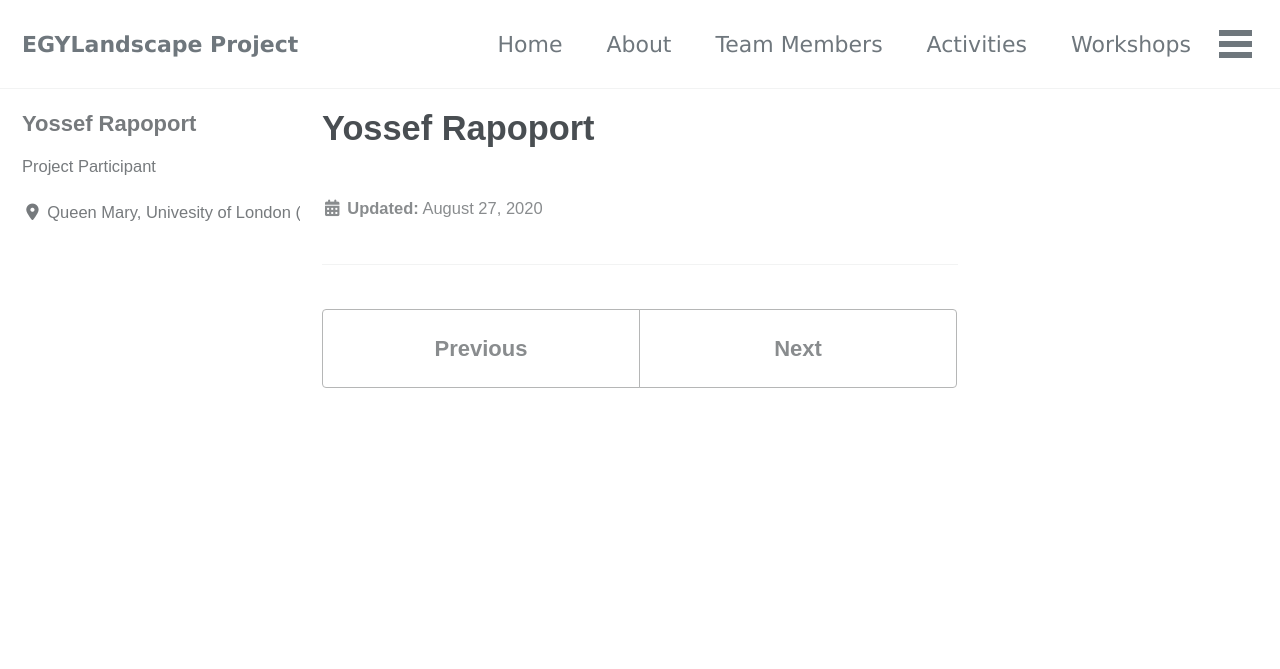
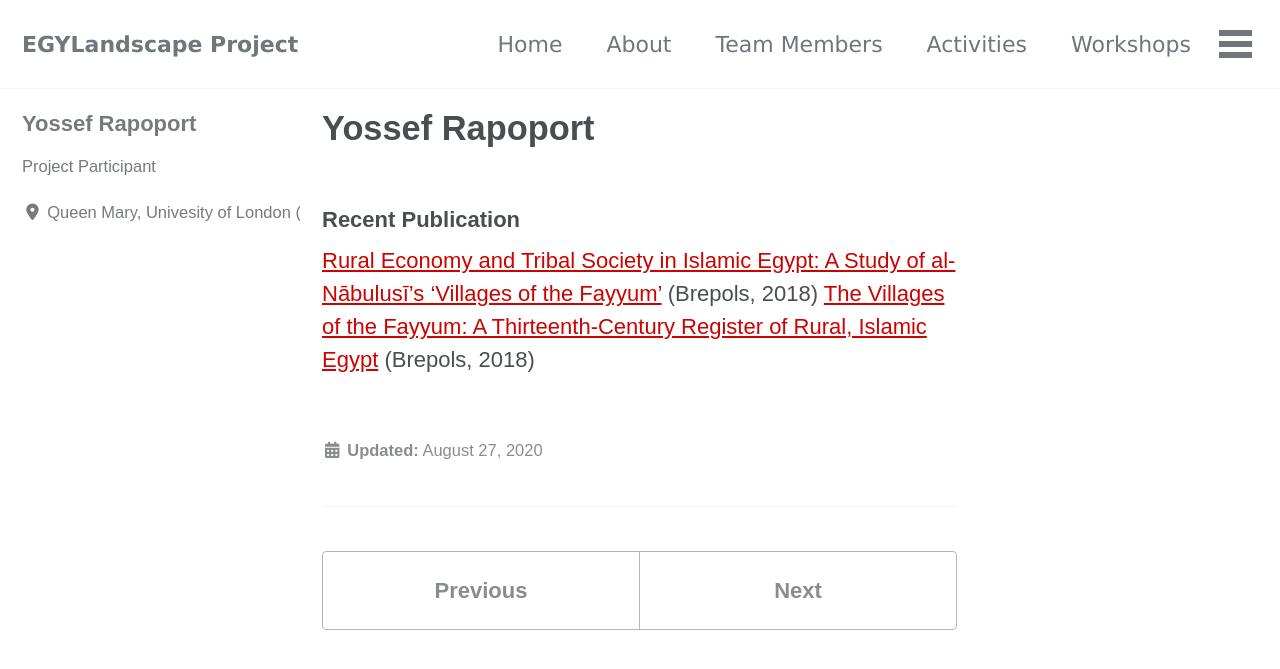
Before and after one commit to mhshaaban/egylandscapeproject.github.io, a Jekyll site: the page built from _members/YossefRapoport.md, in a window 1280 px wide and 900 px high. Shown: the top 669 px of the window. Built offline with Jekyll 4.4.1, drawn with Linux system fonts in a browser that asks for light colours; cached includes are drawn as plain includes; nearby versions of some CDN libraries; some web fonts are replaced.

Commit message:
Update YossefRapoport.md

```diff
--- a/_members/YossefRapoport.md
+++ b/_members/YossefRapoport.md
@@ -6,3 +6,8 @@ toc: false
 toc_sticky: false
 layout: single
 ---
+
+### Recent Publication
+
+<a href="http://www.brepols.net/Pages/ShowProduct.aspx?prod_id=IS-9782503575186-1">Rural Economy and Tribal Society in Islamic Egypt: A Study of al-Nābulusī’s 'Villages of the Fayyum'</a> (Brepols, 2018)
+<a href="http://www.brepols.net/Pages/ShowProduct.aspx?prod_id=IS-9782503542775-1">The Villages of the Fayyum: A Thirteenth-Century Register of Rural, Islamic Egypt</a> (Brepols, 2018)
```
